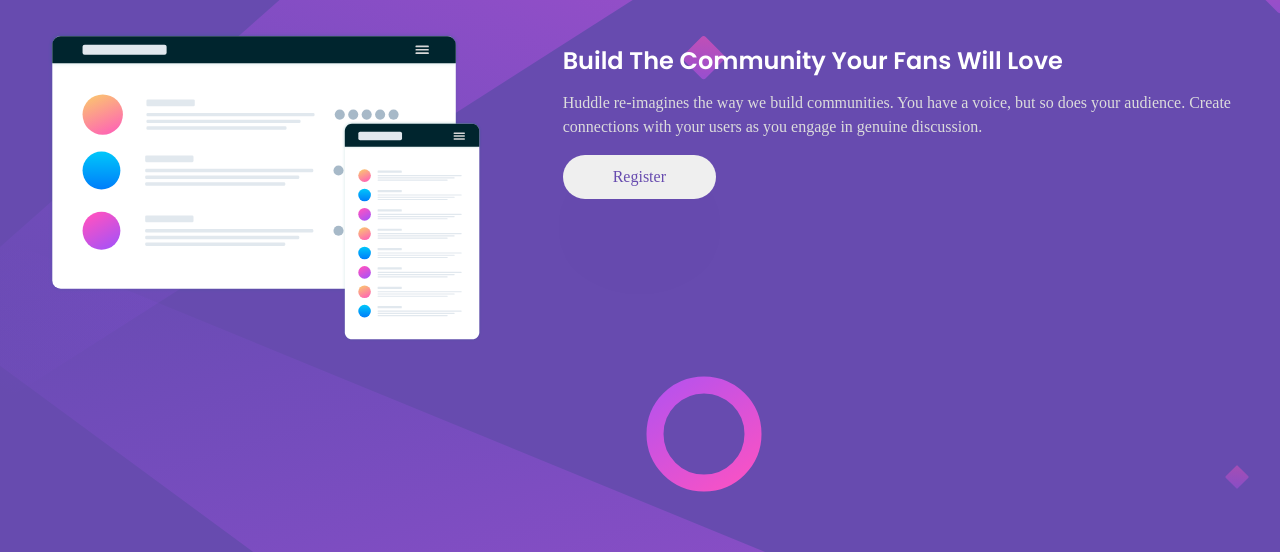
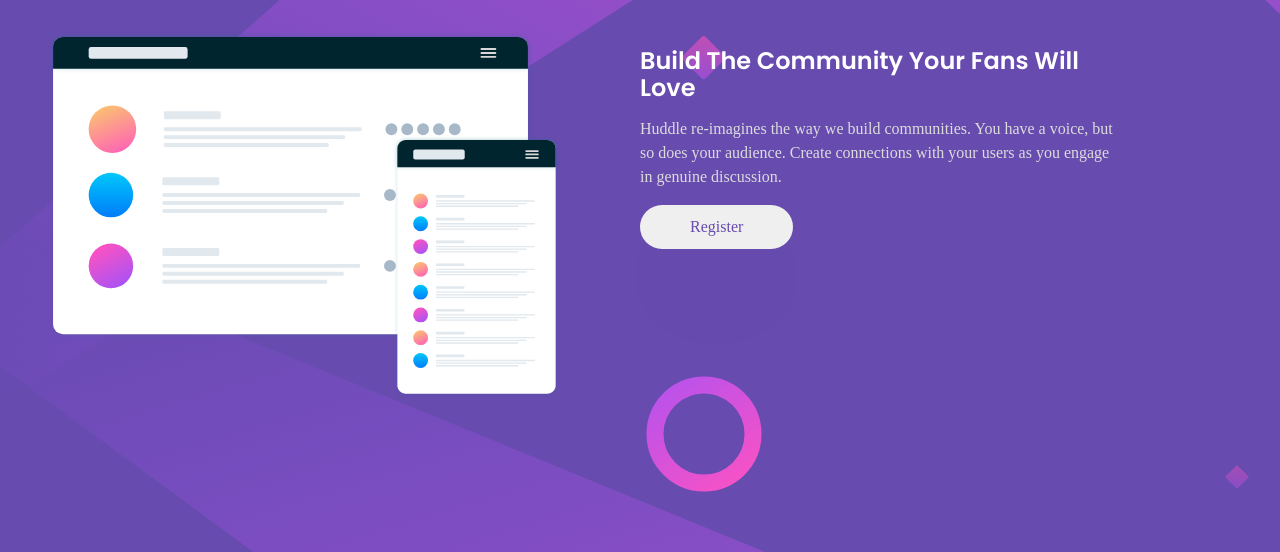
Before and after one commit to bilguun1130/huddle-landing-page-with-single-introductory-section-master, a plain HTML site: page index.html in a window 1280 px wide. Shown: the part 129-681 px from the top of the page. Drawn offline with Linux system fonts and the light colour scheme.

Commit message:
changed image

```diff
--- a/style.css
+++ b/style.css
@@ -64,7 +64,9 @@
 .logo {
     margin: 3rem;
 }
-
+.main-content img {
+  min-width: 40vw;
+}
 h1 {
     font-family: 'Poppins', sans-serif;
     font-weight: 600;
@@ -76,6 +78,10 @@ h1 {
     font-weight: 400;
     color: gainsboro;
     margin-bottom: 1rem;
+}
+
+.description {
+  padding-right: 7rem;
 }
 button {
     color: var(--violet);
@@ -112,6 +118,7 @@ svg {
         flex-direction: column;
         justify-content: center;
         align-items: center;
+        padding: 0;
     }
     button {
         padding: 2% 30%;
```
